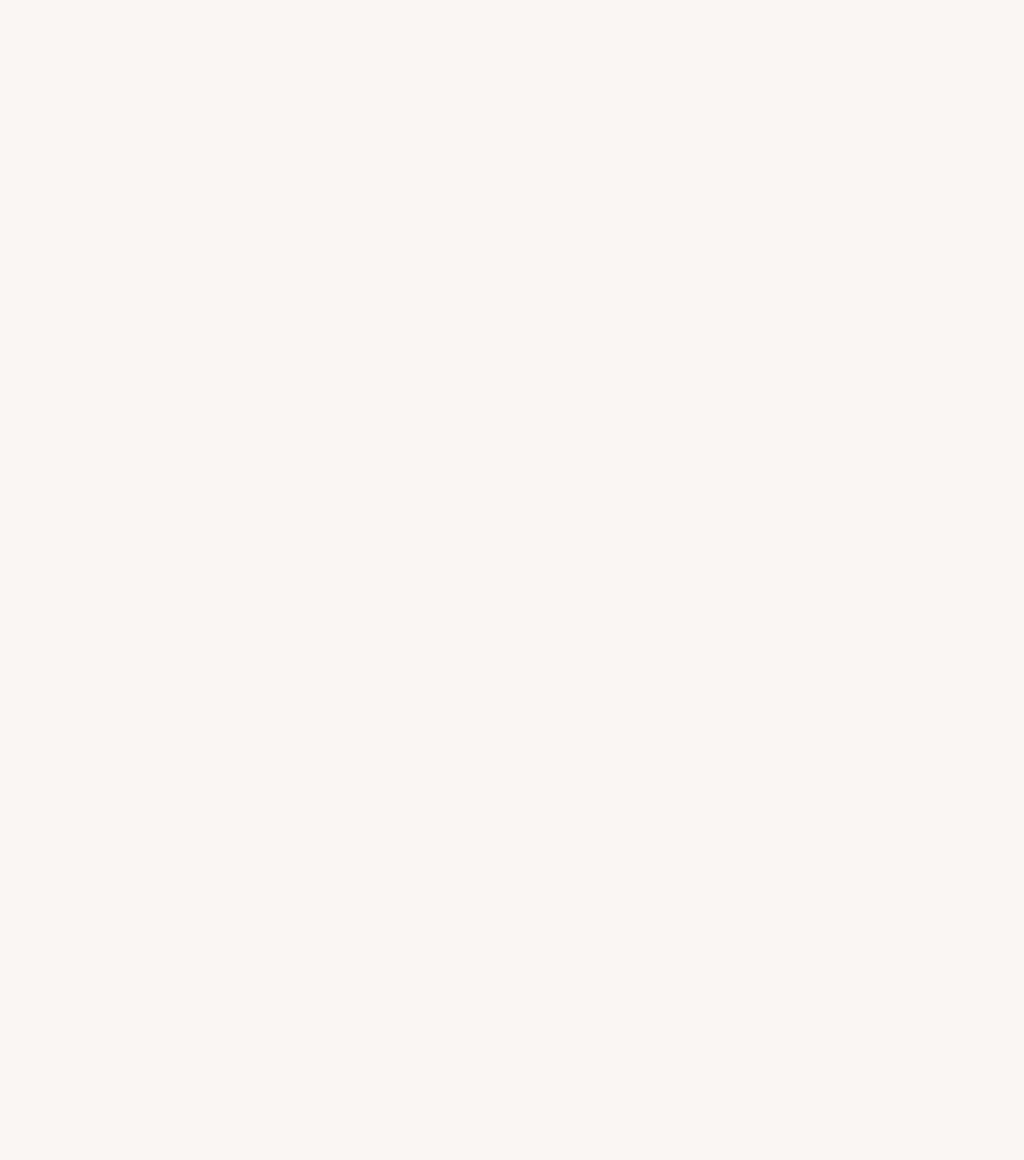
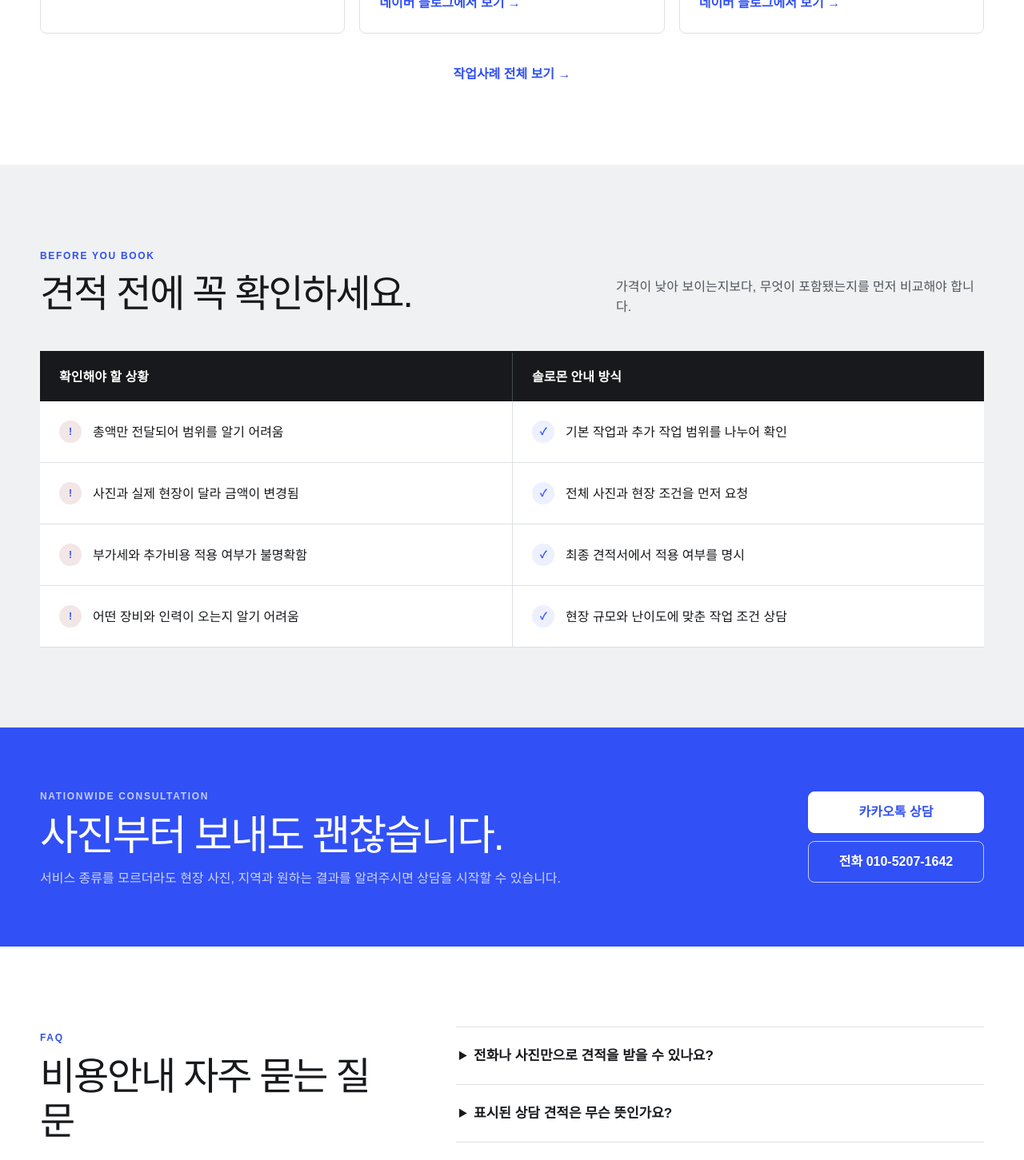
Before and after one commit to rhkss8/solomon-clean, a Next.js app: page /prices in a window 1280 px wide. Shown: the part 4923-6374 px from the top of the page at 80% size. Before the commit the page ends 4713 px from the top, so only its background shows below. Built offline with nearby package versions, Linux system fonts and the light colour scheme; no server answers.

Commit message:
feat: complete price guide content flow

```diff
--- a/app/globals.css
+++ b/app/globals.css
@@ -225,6 +225,35 @@ h1, h2, h3, p { margin-top: 0; }
 .prices-hub__proof h2 { margin: 10px 0 18px; font-size: clamp(36px, 5vw, 58px); line-height: 1.12; letter-spacing: -.055em; }
 .prices-hub__proof p { max-width: 650px; margin: 0; color: var(--text-secondary); }
 .prices-hub__proof-actions { min-width: 210px; display: grid; gap: 10px; }
+.prices-work-records { background: white; }
+.prices-work-records .section-heading > p, .prices-comparison .section-heading > p { max-width: 460px; color: var(--text-secondary); }
+.prices-comparison { background: var(--surface-subtle); }
+.prices-comparison__table { border-top: 2px solid var(--ink); }
+.prices-comparison__head, .prices-comparison__table > div:not(.prices-comparison__head) { display: grid; grid-template-columns: 1fr 1fr; }
+.prices-comparison__head { background: var(--ink); color: white; }
+.prices-comparison__head strong { padding: 18px 24px; }
+.prices-comparison__head strong + strong { border-left: 1px solid #44494f; }
+.prices-comparison__table > div:not(.prices-comparison__head) { border-bottom: 1px solid var(--border); background: white; }
+.prices-comparison__table p { min-height: 76px; margin: 0; padding: 20px 24px; display: flex; align-items: center; gap: 14px; }
+.prices-comparison__table p + p { border-left: 1px solid var(--border); }
+.prices-comparison__table p span { width: 28px; height: 28px; display: grid; place-items: center; flex: 0 0 auto; border-radius: 50%; background: #f2e7e6; color: var(--brand-primary); font-size: 12px; font-weight: 900; }
+.prices-comparison__table p + p span { background: var(--brand-soft); }
+.prices-consultation { padding: 72px 0; background: var(--brand-primary); color: white; }
+.prices-consultation .container { display: grid; grid-template-columns: 1fr auto; align-items: center; gap: 70px; }
+.prices-consultation .eyebrow { color: rgba(255,255,255,.7); }
+.prices-consultation h2 { margin: 8px 0 12px; font-size: clamp(34px, 4.5vw, 52px); line-height: 1.12; letter-spacing: -.05em; }
+.prices-consultation p { max-width: 680px; margin: 0; color: rgba(255,255,255,.75); }
+.prices-consultation .container > div:last-child { min-width: 220px; display: grid; gap: 10px; }
+.prices-consultation a { min-height: 52px; display: grid; place-items: center; border: 1px solid rgba(255,255,255,.7); border-radius: 8px; font-weight: 850; }
+.prices-consultation a:first-child { border-color: white; background: white; color: var(--brand-primary); }
+.prices-faq { background: white; }
+.prices-faq .container { display: grid; grid-template-columns: .8fr 1.2fr; gap: 80px; }
+.prices-faq h2 { margin: 10px 0 18px; font-size: clamp(34px, 4vw, 48px); line-height: 1.16; letter-spacing: -.045em; }
+.prices-faq > .container > div:first-child p { color: var(--text-secondary); }
+.prices-faq details { border-top: 1px solid var(--border); }
+.prices-faq details:last-child { border-bottom: 1px solid var(--border); }
+.prices-faq summary { padding: 22px 4px; cursor: pointer; font-size: 17px; font-weight: 800; }
+.prices-faq details p { padding: 0 4px 22px; color: var(--text-secondary); line-height: 1.75; }
 .price-calculator { display: grid; grid-template-columns: 1fr 1fr; gap: 22px; }
 .price-calculator__form, .price-calculator__result { padding: 30px; border: 1px solid var(--border); background: white; }
 .price-calculator__form { display: grid; gap: 18px; }
@@ -397,6 +426,8 @@ h1, h2, h3, p { margin-top: 0; }
   .process-grid { grid-template-columns: repeat(2, 1fr); }
   .prices-hub__proof .container { grid-template-columns: 1fr; align-items: start; gap: 34px; }
   .prices-hub__proof-actions { width: min(100%, 340px); }
+  .prices-consultation .container, .prices-faq .container { grid-template-columns: 1fr; gap: 40px; }
+  .prices-consultation .container > div:last-child { width: min(100%, 340px); }
   .waste-factor-grid { grid-template-columns: repeat(2, 1fr); }
   .waste-estimate-principles, .waste-rate-summary, .waste-price-details, .waste-price-process, .waste-price-faq { grid-template-columns: 1fr; gap: 42px; }
 }
@@ -423,6 +454,12 @@ h1, h2, h3, p { margin-top: 0; }
   .price-service-catalog > a { min-height: 220px; padding: 24px; }
   .price-principle-grid article, .price-principle-grid article + article { min-height: 0; padding: 26px 0; border-right: 0; border-bottom: 1px solid #42474d; }
   .price-principle-grid h3 { margin-top: 32px; }
+  .prices-comparison__head { display: none; }
+  .prices-comparison__table > div:not(.prices-comparison__head) { grid-template-columns: 1fr; }
+  .prices-comparison__table p { min-height: 0; padding: 18px; }
+  .prices-comparison__table p + p { border-left: 0; border-top: 1px dashed var(--border); }
+  .prices-consultation { padding: 62px 0; }
+  .prices-consultation .container > div:last-child { width: 100%; }
   .waste-price-hero { padding: 42px 0 68px; background: #15171a; }
   .waste-price-hero--overview { padding-block: 72px; }
   .waste-price-hero .container > h1 { font-size: 40px; }
--- a/app/prices/page.tsx
+++ b/app/prices/page.tsx
@@ -1,8 +1,12 @@
 import Link from "next/link";
+import { BlogPostGrid } from "@/src/components/BlogPostGrid";
 import { PriceGuideCalculator } from "@/src/components/PriceGuideCalculator";
 import { PricePolicyNotice } from "@/src/components/PricePolicyNotice";
 import { PriceServiceCatalog } from "@/src/components/PriceServiceCatalog";
+import { StructuredData } from "@/src/components/StructuredData";
+import { formatPhoneNumber, siteConfig } from "@/src/domain/site";
 import { createPageMetadata } from "@/src/lib/metadata";
+import { getBlogPosts } from "@/src/server/blog-feed";
 
 export const metadata = createPageMetadata({
   title: "청소·폐기물 비용안내",
@@ -16,9 +20,36 @@ const estimatePrinciples = [
   { number: "03", title: "확정 내용을 견적서에 표시", description: "작업 범위와 부가세 적용 여부를 최종 견적서에서 확인합니다." },
 ] as const;
 
-export default function PricesPage() {
+const estimateComparison = [
+  { concern: "총액만 전달되어 범위를 알기 어려움", response: "기본 작업과 추가 작업 범위를 나누어 확인" },
+  { concern: "사진과 실제 현장이 달라 금액이 변경됨", response: "전체 사진과 현장 조건을 먼저 요청" },
+  { concern: "부가세와 추가비용 적용 여부가 불명확함", response: "최종 견적서에서 적용 여부를 명시" },
+  { concern: "어떤 장비와 인력이 오는지 알기 어려움", response: "현장 규모와 난이도에 맞춘 작업 조건 상담" },
+] as const;
+
+const priceFaq = [
+  { question: "전화나 사진만으로 견적을 받을 수 있나요?", answer: "대표 사진과 공간 규모, 지역, 원하는 작업 범위를 보내주시면 1차 상담이 가능합니다. 사진과 현장의 차이가 크면 방문 확인을 안내할 수 있습니다." },
+  { question: "표시된 상담 견적은 무슨 뜻인가요?", answer: "실제 운영 단가가 확정되기 전이거나 현장별 편차가 큰 서비스입니다. 확인되지 않은 숫자 대신 작업 범위 확인 후 견적서를 안내합니다." },
+  { question: "현장에서 추가금이 생길 수 있나요?", answer: "접수한 내용과 실제 작업 범위가 다른 경우 작업 전에 변경 사유와 추가 범위를 설명하고 동의를 받은 뒤 진행합니다." },
+  { question: "폐기물처리 비용은 어디에서 확인하나요?", answer: "폐기물처리 카드를 선택하면 산업·가정·생활·이사 폐기물별 견적 기준과 사진 체크리스트를 확인할 수 있습니다." },
+] as const;
+
+export default async function PricesPage() {
+  const { posts, source } = await getBlogPosts(6);
+  const faqStructuredData = {
+    "@context": "https://schema.org",
+    "@type": "FAQPage",
+    "@id": `${new URL("/prices", siteConfig.url)}#faq`,
+    mainEntity: priceFaq.map((item) => ({
+      "@type": "Question",
+      name: item.question,
+      acceptedAnswer: { "@type": "Answer", text: item.answer },
+    })),
+  };
+
   return (
     <main className="prices-hub">
+      <StructuredData data={faqStructuredData} />
       <section className="prices-hub__hero">
         <div className="container">
           <span className="eyebrow">PRICE & FREE ESTIMATE</span>
@@ -67,6 +98,45 @@ export default function PricesPage() {
         </div>
       </section>
 
+      <section className="section prices-work-records">
+        <div className="container">
+          <div className="section-heading">
+            <div><span className="eyebrow">REAL WORK & COST CONTEXT</span><h2>비슷한 현장의 작업 기록</h2></div>
+            <p>실제 비용은 현장마다 다르지만, 작업 범위와 결과를 확인하면 상담 준비에 도움이 됩니다.</p>
+          </div>
+          {source === "fallback" && <p className="feed-notice">최신 블로그 연결이 지연되어 확인된 대표 작업을 표시합니다.</p>}
+          <BlogPostGrid posts={posts} />
+          <div className="centered-action"><Link className="text-link" href="/portfolio">작업사례 전체 보기 →</Link></div>
+        </div>
+      </section>
+
+      <section className="section prices-comparison">
+        <div className="container">
+          <div className="section-heading">
+            <div><span className="eyebrow">BEFORE YOU BOOK</span><h2>견적 전에 꼭 확인하세요.</h2></div>
+            <p>가격이 낮아 보이는지보다, 무엇이 포함됐는지를 먼저 비교해야 합니다.</p>
+          </div>
+          <div className="prices-comparison__table" role="table" aria-label="견적 확인사항과 솔로몬 안내 방식">
+            <div className="prices-comparison__head" role="row"><strong role="columnheader">확인해야 할 상황</strong><strong role="columnheader">솔로몬 안내 방식</strong></div>
+            {estimateComparison.map((item) => <div key={item.concern} role="row"><p role="cell"><span>!</span>{item.concern}</p><p role="cell"><span>✓</span>{item.response}</p></div>)}
+          </div>
+        </div>
+      </section>
+
+      <section className="prices-consultation">
+        <div className="container">
+          <div><span className="eyebrow">NATIONWIDE CONSULTATION</span><h2>사진부터 보내도 괜찮습니다.</h2><p>서비스 종류를 모르더라도 현장 사진, 지역과 원하는 결과를 알려주시면 상담을 시작할 수 있습니다.</p></div>
+          <div><a href={siteConfig.kakaoUrl} rel="noreferrer" target="_blank">카카오톡 상담</a><a href={`tel:${siteConfig.phone}`}>전화 {formatPhoneNumber(siteConfig.phone)}</a></div>
+        </div>
+      </section>
+
+      <section className="section prices-faq">
+        <div className="container">
+          <div><span className="eyebrow">FAQ</span><h2>비용안내 자주 묻는 질문</h2><p>정확한 견적을 위해 접수 전 확인하면 좋은 내용입니다.</p></div>
+          <div>{priceFaq.map((item) => <details key={item.question}><summary>{item.question}</summary><p>{item.answer}</p></details>)}</div>
+        </div>
+      </section>
+
       <section className="prices-hub__proof">
         <div className="container">
           <div><span className="eyebrow">WORK RECORDS</span><h2>비용만큼 중요한 건<br />실제 작업 결과입니다.</h2><p>공식 블로그에서 솔로몬의 현장 기록과 작업 과정을 직접 확인하세요.</p></div>
```
